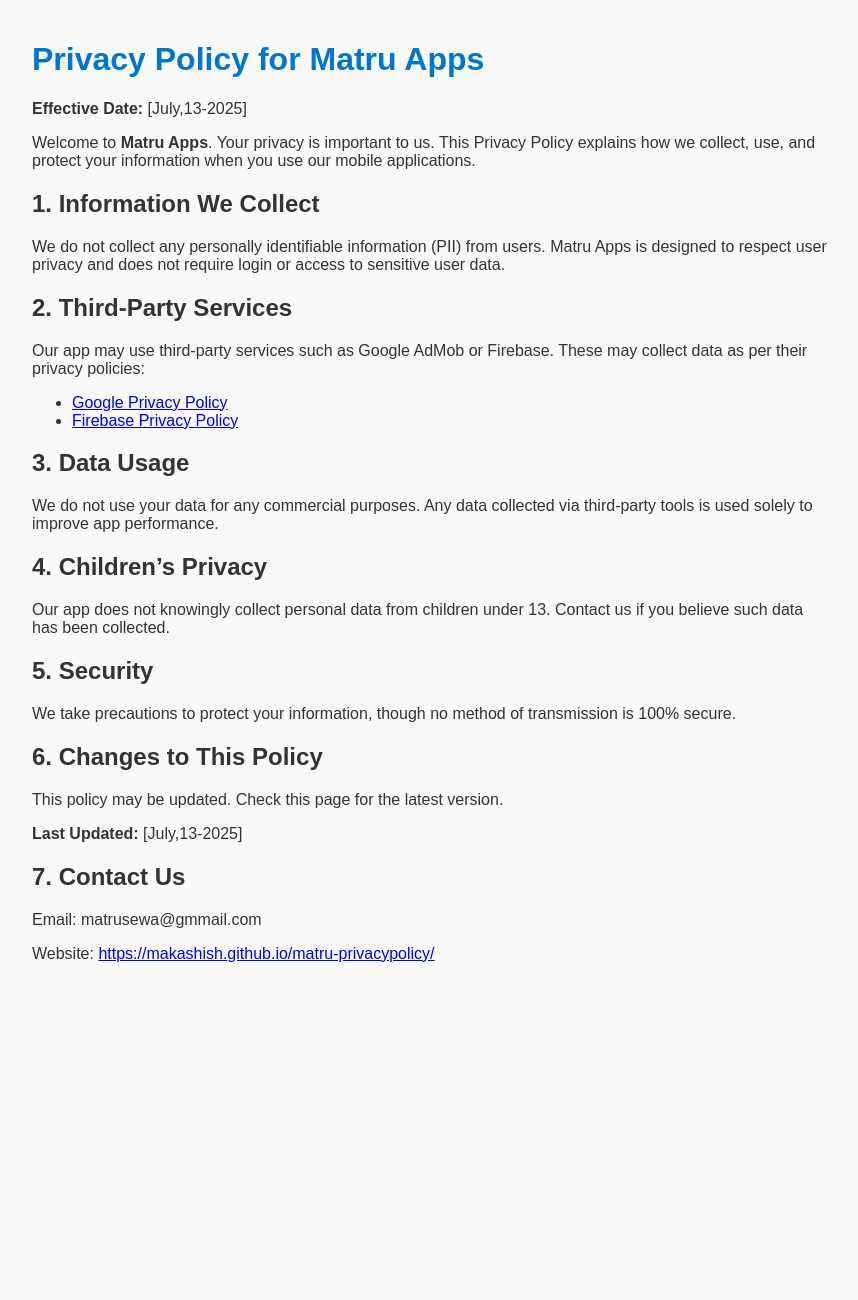
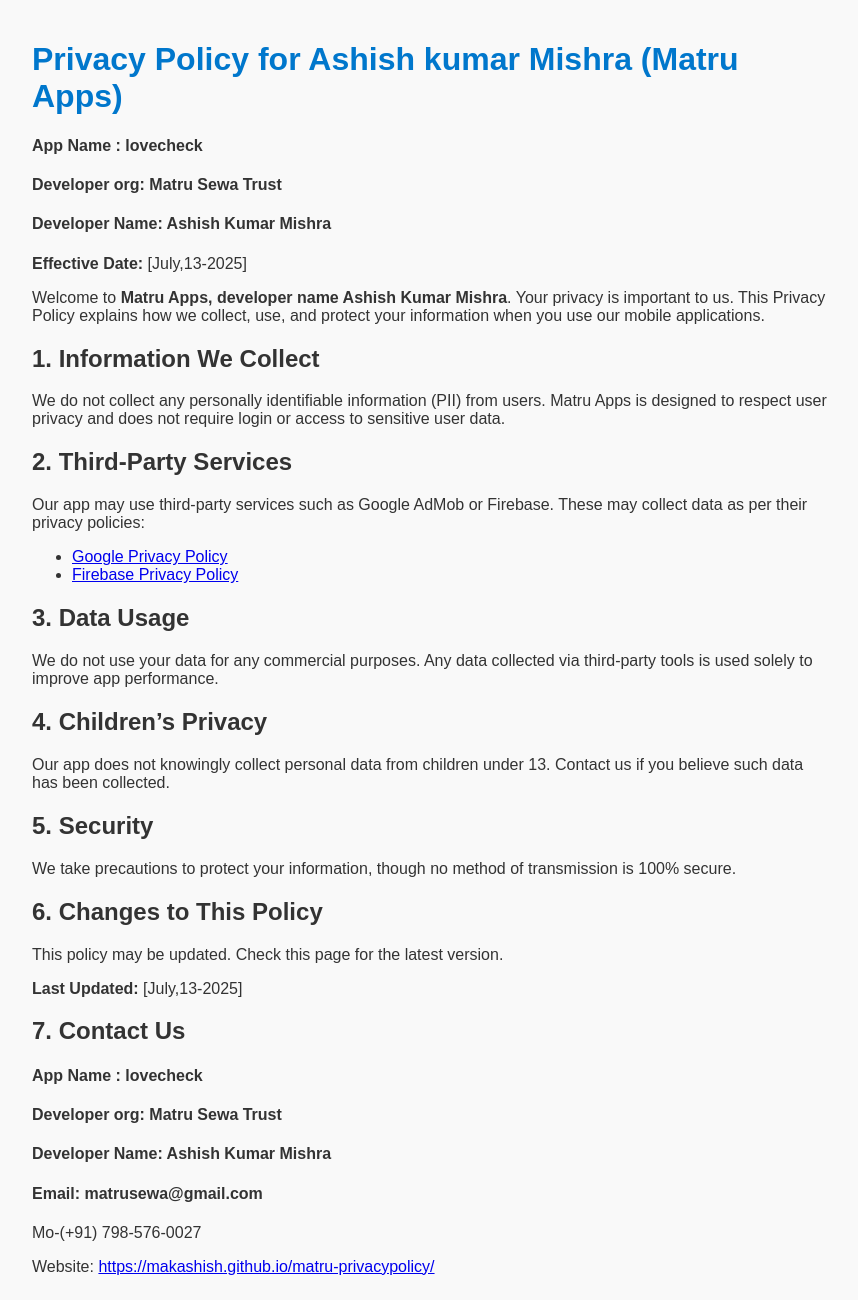
Before and after one commit to makashish/matru-privacypolicy, a plain HTML site: page index.html in a window 1280 px wide. Shown: the whole page, without its empty margins (208-1066 px from the left). Before the commit the page ends 999 px from the top, so only its background shows below. Drawn offline with Linux system fonts and the light colour scheme.

Commit message:
First commit

```diff
--- a/index.html
+++ b/index.html
@@ -19,10 +19,13 @@
   </style>
 </head>
 <body>
-  <h1>Privacy Policy for Matru Apps</h1>
+  <h1>Privacy Policy for Ashish kumar Mishra (Matru Apps)</h1>
+  <h4>App Name : lovecheck</h4>
+  <h4>Developer org: Matru Sewa Trust</h4>
+  <h4>Developer Name: Ashish Kumar Mishra</h4>
   <p><strong>Effective Date:</strong> [July,13-2025]</p>
 
-  <p>Welcome to <strong>Matru Apps</strong>. Your privacy is important to us. This Privacy Policy explains how we collect, use, and protect your information when you use our mobile applications.</p>
+  <p>Welcome to <strong>Matru Apps, developer name Ashish Kumar Mishra</strong>. Your privacy is important to us. This Privacy Policy explains how we collect, use, and protect your information when you use our mobile applications.</p>
 
   <h2>1. Information We Collect</h2>
   <p>We do not collect any personally identifiable information (PII) from users. Matru Apps is designed to respect user privacy and does not require login or access to sensitive user data.</p>
@@ -49,7 +52,11 @@
   <p><strong>Last Updated:</strong> [July,13-2025]</p>
 
   <h2>7. Contact Us</h2>
-  <p>Email: matrusewa@gmmail.com</p>
+  <h4>App Name : lovecheck</h4>
+  <h4>Developer org: Matru Sewa Trust</h4>
+  <h4>Developer Name: Ashish Kumar Mishra</h4>
+  <h4>Email: matrusewa@gmail.com</h4>
+  <p>Mo-(+91) 798-576-0027</p>
   <p>Website: <a href="https://makashish.github.io/matru-privacypolicy/" target="_blank">https://makashish.github.io/matru-privacypolicy/</a></p>
 </body>
 </html>
```
